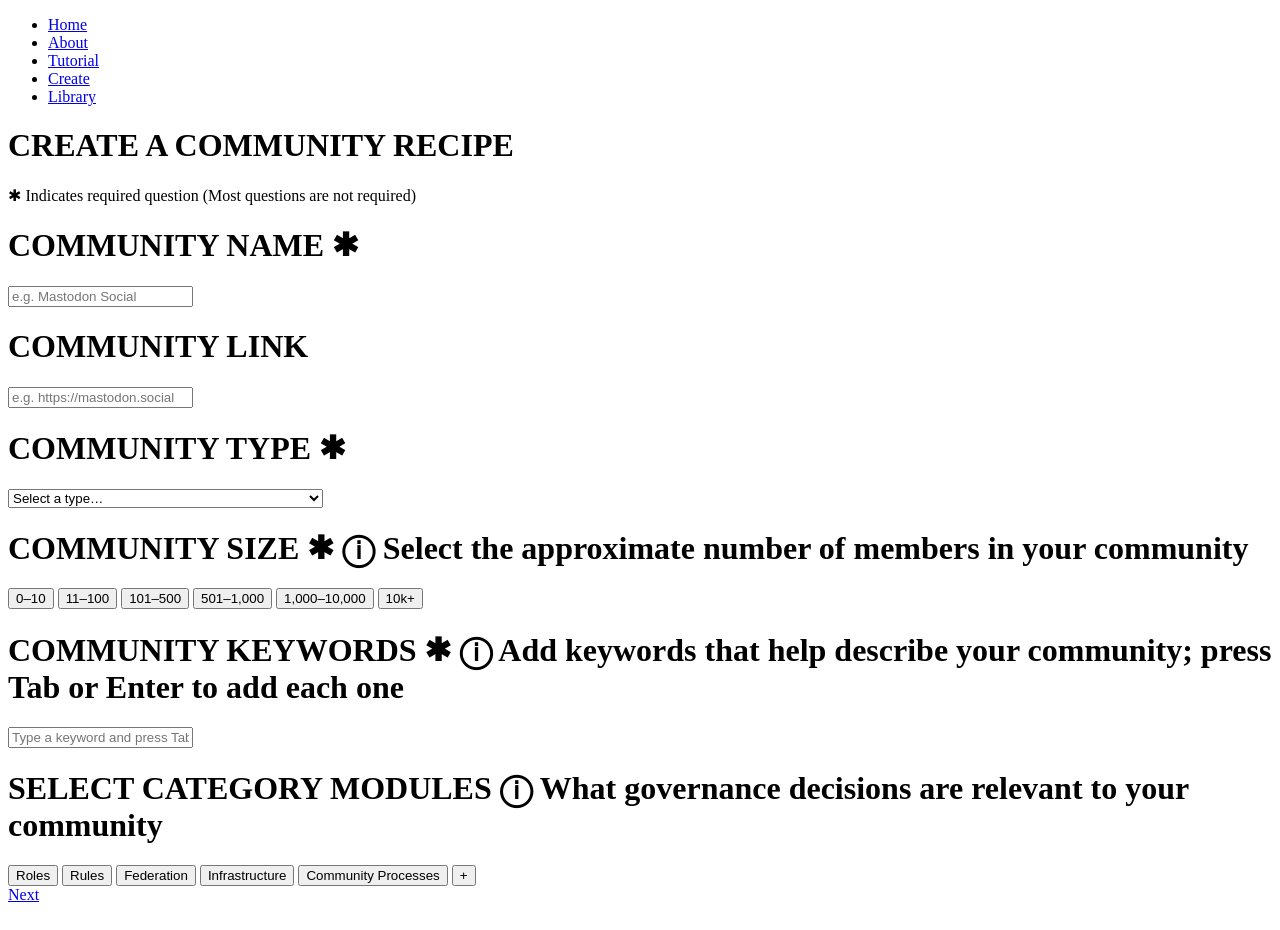
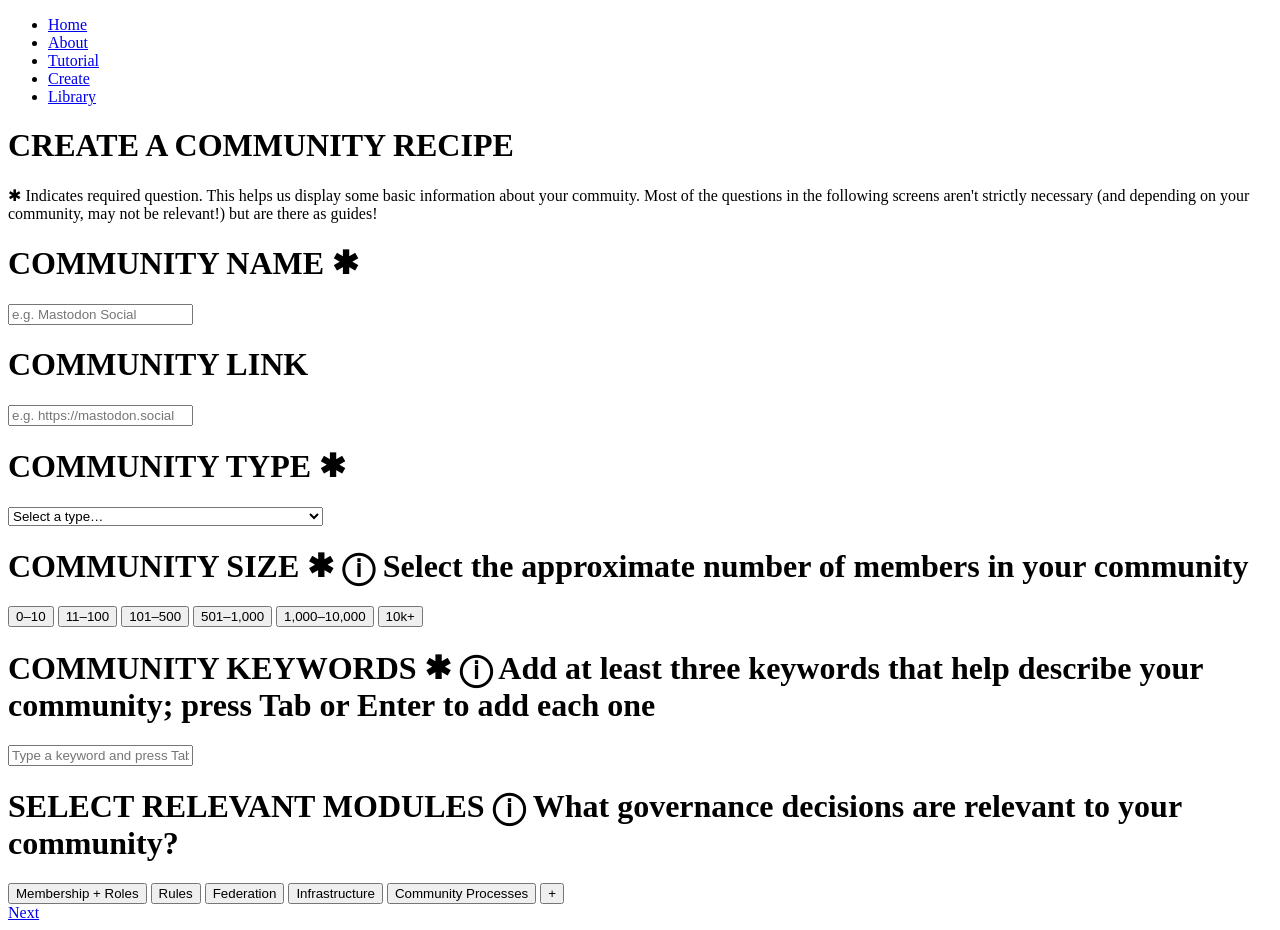
Before and after one commit to prishaakapasi/nutritionlabelproject, a website built with Vite: page src/setuprecipe.html in a window 1280 px wide. Built offline with nearby package versions, Linux system fonts and the light colour scheme; a script that the page names is missing; a web font is replaced by a local one.

Commit message:
notes and updated about

```diff
--- a/src/setuprecipe.html
+++ b/src/setuprecipe.html
@@ -26,7 +26,7 @@
 
       <div class="page-header">
         <h1 class="page-title">CREATE A COMMUNITY RECIPE</h1>
-        <p class="requiredtext"><span class="required-star" aria-label="required">✱</span> Indicates required question (Most questions are not required)</p>
+        <p class="requiredtext"><span class="required-star" aria-label="required">✱</span> Indicates required question. This helps us display some basic information about your commuity. Most of the questions in the following screens aren't strictly necessary (and depending on your community, may not be relevant!) but are there as guides!</p>
       </div>
 
       <h1>COMMUNITY NAME <span class="required-star" aria-label="required">✱</span></h1>
@@ -60,22 +60,22 @@
       </div>
 
       <h1 class="label">COMMUNITY KEYWORDS <span class="required-star" aria-label="required">✱</span>
-        <span class="info-icon"> ⓘ <span class="infoicontext">Add keywords that help describe your community; press Tab or Enter to add each one</span> </span>
+        <span class="info-icon"> ⓘ <span class="infoicontext">Add at least three keywords that help describe your community; press Tab or Enter to add each one</span> </span>
       </h1>
       <div id="keywordsWrapper">
         <div id="keywordTags"></div>
         <input type="text" id="keywordInput" placeholder="Type a keyword and press Tab or Enter…" />
       </div>
 
-      <h1 class="label">SELECT CATEGORY MODULES
-        <span class="info-icon"> ⓘ <span class="infoicontext">What governance decisions are relevant to your community</span> </span>
+      <h1 class="label">SELECT RELEVANT MODULES
+        <span class="info-icon"> ⓘ <span class="infoicontext">What governance decisions are relevant to your community?</span> </span>
       </h1>
       <div id="modulesContainer">
-        <button type="button" class="module-btn">Roles</button>
-        <button type="button" class="module-btn">Rules</button>
+        <button type="button" class="module-btn">Membership + Roles</button> <!--recommend-->
+        <button type="button" class="module-btn">Rules</button> <!--recommend-->
         <button type="button" class="module-btn">Federation</button>
-        <button type="button" class="module-btn">Infrastructure</button>
-        <button type="button" class="module-btn">Community Processes</button>
+        <button type="button" class="module-btn">Infrastructure</button> <!--require-->
+        <button type="button" class="module-btn">Community Processes</button> <!--recommend-->
         <button type="button" id="addModuleBtn">+</button>
       </div>
 
```
Also changed, not shown: index.html (+1 -1 lines), src/about.html (+4 -3 lines), src/federation.html (+1 -1 lines), src/infrastructure.html (+6 -6 lines), src/membership.html (+4 -2 lines).
